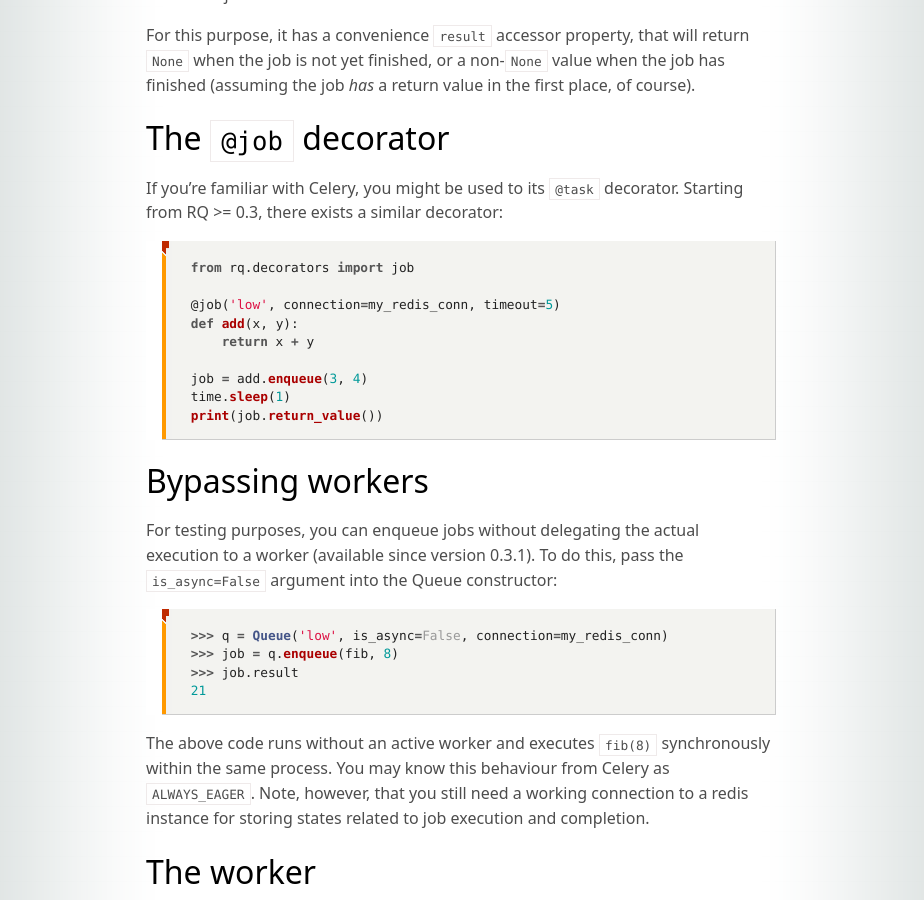
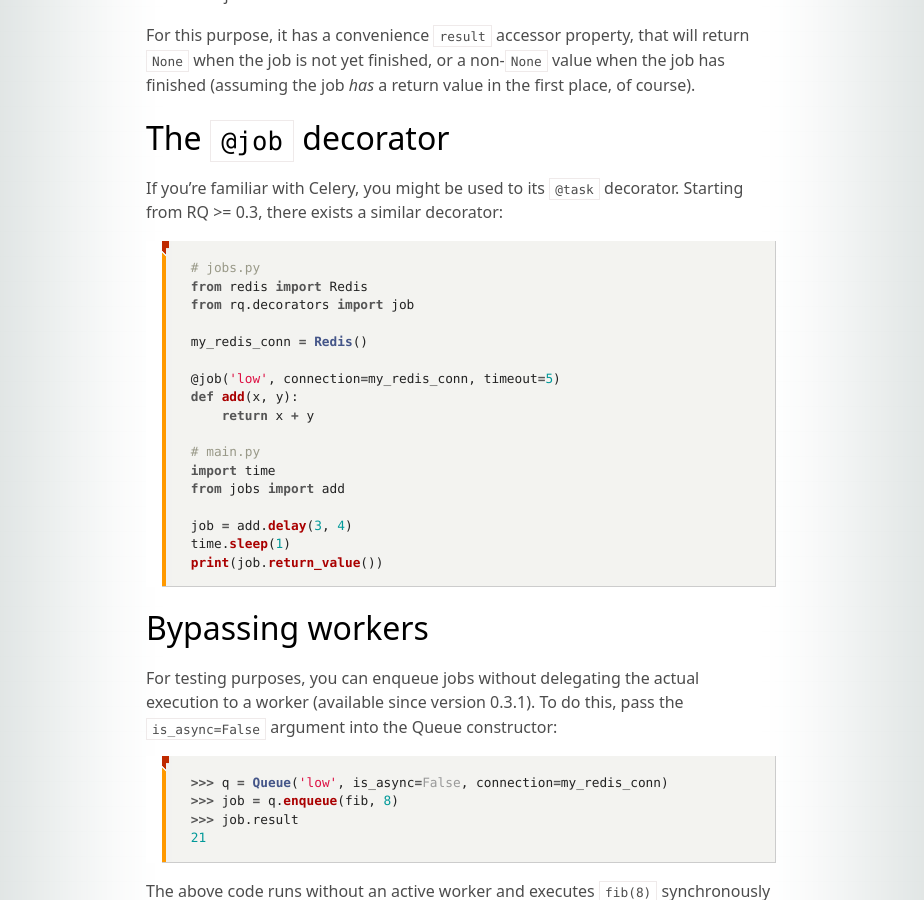
Before and after one commit to rq/rq, a Jekyll site: the page built from docs/docs/index.md, in a window 1280 px wide and 900 px high, scrolled down 9393 px. Shown: the whole window, without its empty margins (179-1103 px from the left). Built offline with Jekyll 4.4.1, drawn with Linux system fonts in a browser that asks for light colours; some web fonts are replaced; comment, search, counter and statistics services are not loaded.

Commit message:
fix docs: use delay to enqueue and use declared in separate file
Signed-off-by: Mehdi Nassim KHODJA <18899702+naskio@users.noreply.github.com>

````diff
--- a/docs/docs/index.md
+++ b/docs/docs/index.md
@@ -433,13 +433,21 @@ If you're familiar with Celery, you might be used to its `@task` decorator.
 Starting from RQ >= 0.3, there exists a similar decorator:
 
 ```python
+# jobs.py
+from redis import Redis
 from rq.decorators import job
+
+my_redis_conn = Redis()
 
 @job('low', connection=my_redis_conn, timeout=5)
 def add(x, y):
     return x + y
 
-job = add.enqueue(3, 4)
+# main.py
+import time
+from jobs import add
+
+job = add.delay(3, 4)
 time.sleep(1)
 print(job.return_value())
 ```
````
